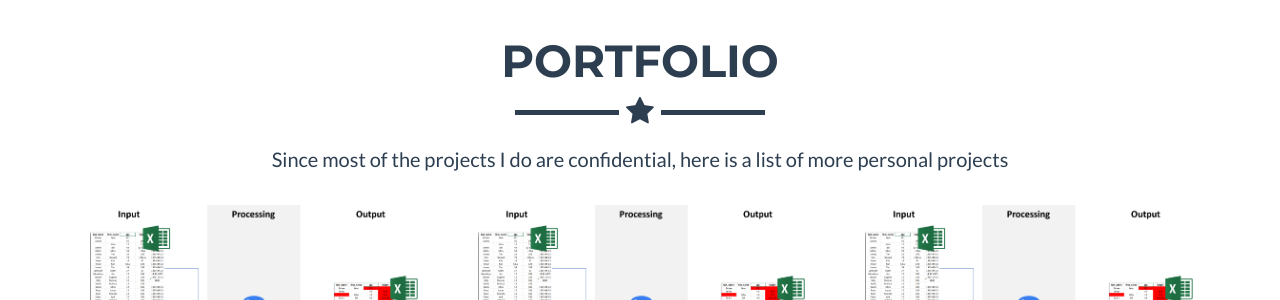
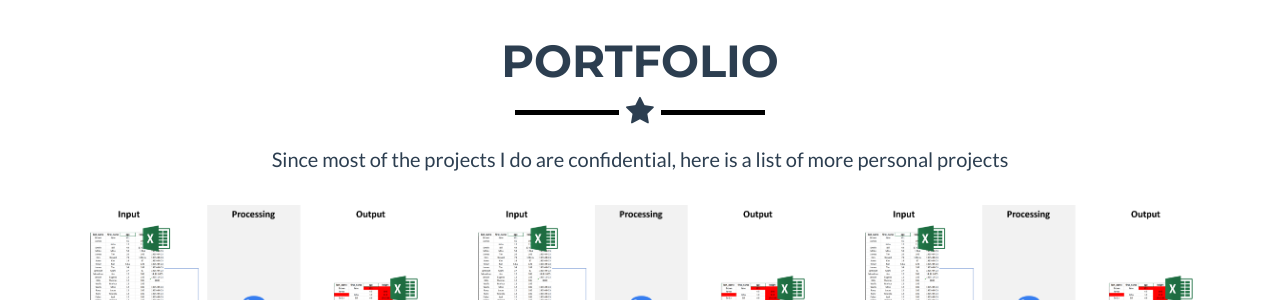
Before and after one commit to tolan005/tolan005.github.io, a Jekyll site: the page built from _posts/2014-07-18-project-1.markdown, in a window 1280 px wide. Shown: the part 701-1001 px from the top of the page. Built offline with Jekyll 4.4.1, drawn with Linux system fonts in a browser that asks for light colours.

Commit message:
Update main.css
color black

```diff
--- a/_includes/css/main.css
+++ b/_includes/css/main.css
@@ -72,7 +72,7 @@ hr.star-light:after {
 }
 
 hr.star-primary {
-    border-color: #{{ site.color.secondary }};
+    border-color: #000;
 }
 
 hr.star-primary:after {
```
